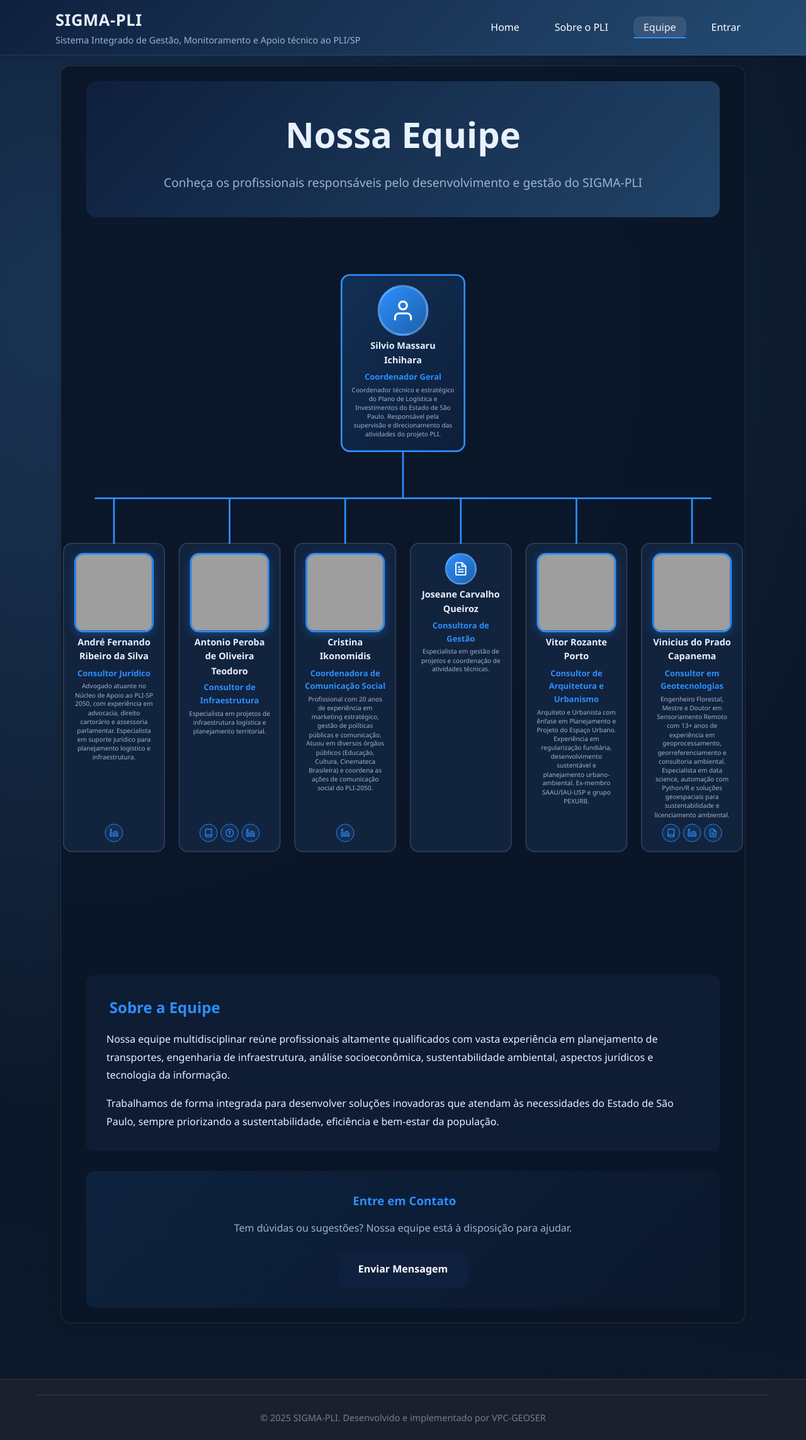
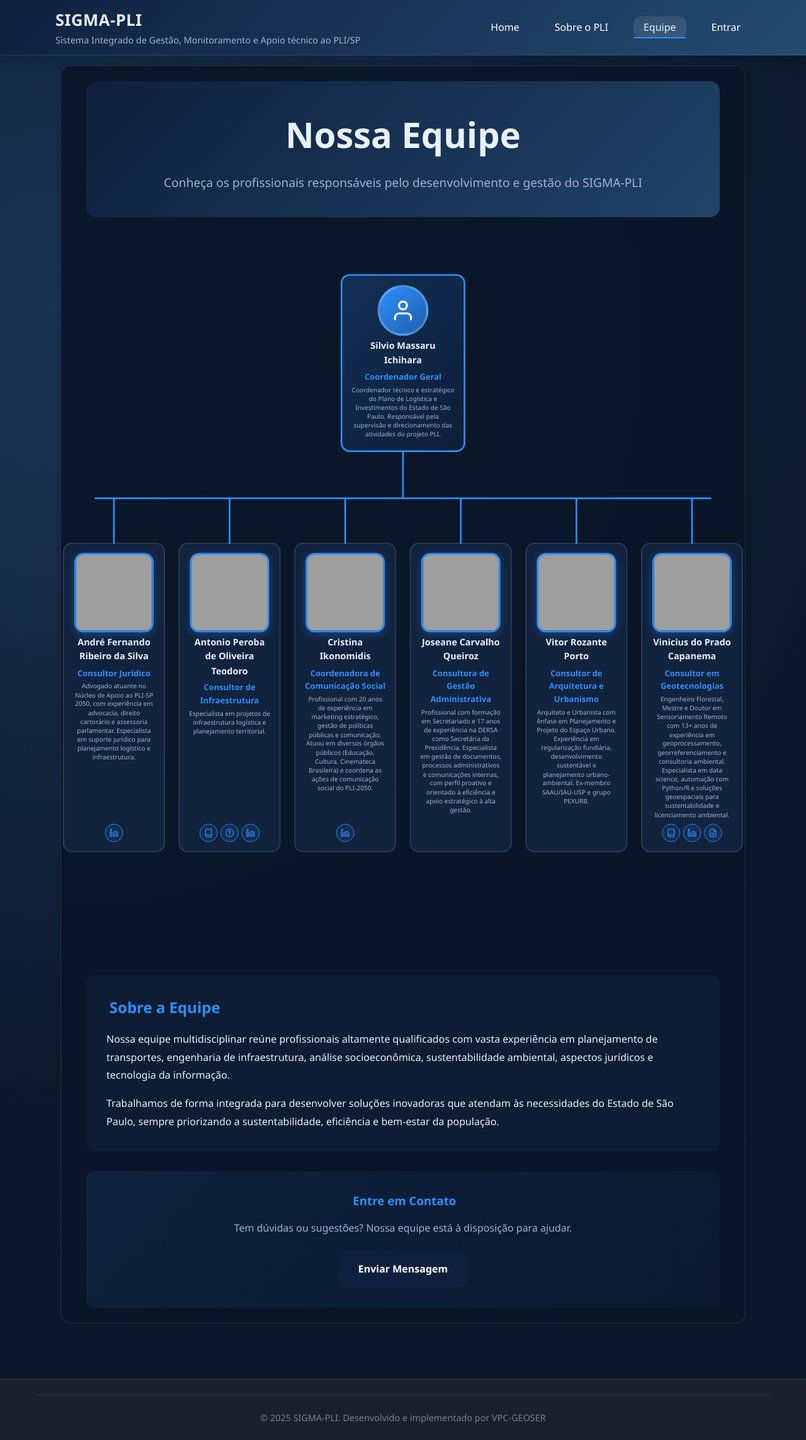
Before and after one commit to vpcapanema/SIGMA-PLI, a FastAPI app: page /equipe in a window 1280 px wide. Shown: the whole page at 63% size. Run offline with FastAPI, Linux system fonts and the light colour scheme; grey boxes are pictures that could not be loaded.

Commit message:
feat(equipe): add Joseane's profile photo and update bio with 17 years administrative management experience at DERSA

```diff
--- a/templates/pages/M00_home/template_equipe_pagina.html
+++ b/templates/pages/M00_home/template_equipe_pagina.html
@@ -160,21 +160,14 @@
                             </div>
 
                             <div class="org-card consultant">
-                                <div class="icon">
-                                    <svg xmlns="http://www.w3.org/2000/svg" width="24" height="24" viewBox="0 0 24 24"
-                                        fill="none" stroke="currentColor" stroke-width="2" stroke-linecap="round"
-                                        stroke-linejoin="round">
-                                        <path d="M14 2H6a2 2 0 0 0-2 2v16a2 2 0 0 0 2 2h12a2 2 0 0 0 2-2V8z"></path>
-                                        <polyline points="14 2 14 8 20 8"></polyline>
-                                        <line x1="16" y1="13" x2="8" y2="13"></line>
-                                        <line x1="16" y1="17" x2="8" y2="17"></line>
-                                        <polyline points="10 9 9 9 8 9"></polyline>
-                                    </svg>
-                                </div>
+                                <img src="/static/img/jose.png" alt="Joseane Carvalho Queiroz" class="profile-photo">
                                 <div class="name">Joseane Carvalho Queiroz</div>
-                                <div class="role">Consultora de Gestão</div>
+                                <div class="role">Consultora de Gestão Administrativa</div>
                                 <div class="description">
-                                    Especialista em gestão de projetos e coordenação de atividades técnicas.
+                                    Profissional com formação em Secretariado e 17 anos de experiência na DERSA como
+                                    Secretária da Presidência. Especialista em gestão de documentos, processos
+                                    administrativos e comunicações internas, com perfil proativo e orientado à
+                                    eficiência e apoio estratégico à alta gestão.
                                 </div>
                             </div>
 
```
